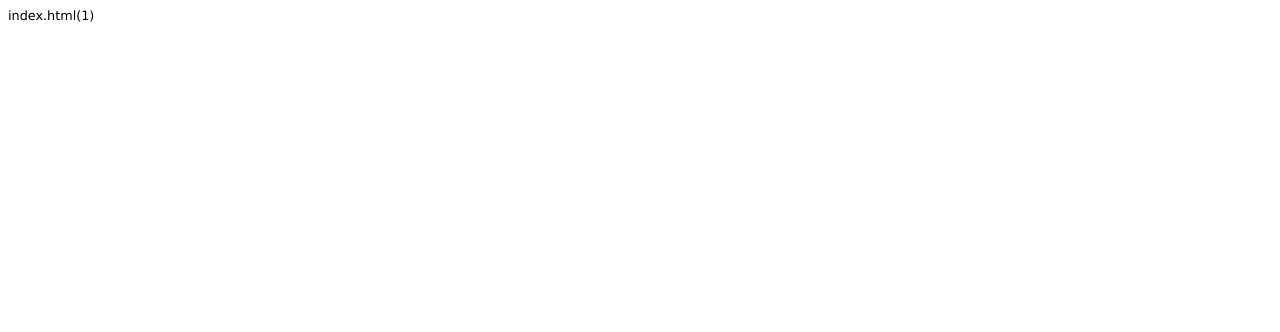
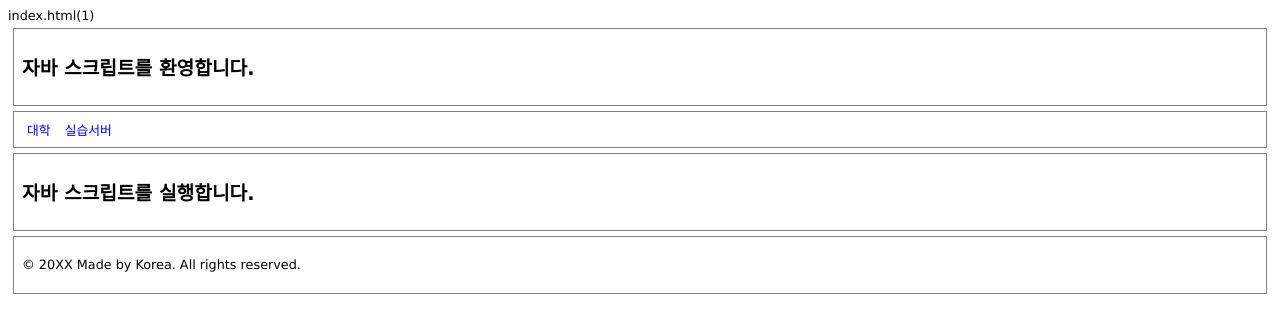
Before and after one commit to feel00k0810/feel00k0810.github.io, a plain HTML site: page index.html in a window 1280 px wide. Drawn offline with Linux system fonts and the light colour scheme.

Commit message:
Update index.html

```diff
--- a/index.html
+++ b/index.html
@@ -22,3 +22,19 @@ index.html(1)
 </script>
 <title>자바 스크립트 실습</title>
 </head>
+  <body>
+    <header>
+      <h2>자바 스크립트를 환영합니다.</h2></header>
+    <nav>
+      <ul>
+        <li><a href="http://www.dju.ac.kr">대학</a></li>
+        <li><a href="http://hive.dju.ac.kr">실습서버</a><li>
+      </ul></nav>
+    <section>
+      <h2>자바 스크립트를 실행합니다.</h2>
+      <script>fntest();</script>
+    </section>
+    <footer>
+      <p>&copy; 20XX Made by Korea. All rights reserved.</p></footer>
+  </body>
+</html>
```
